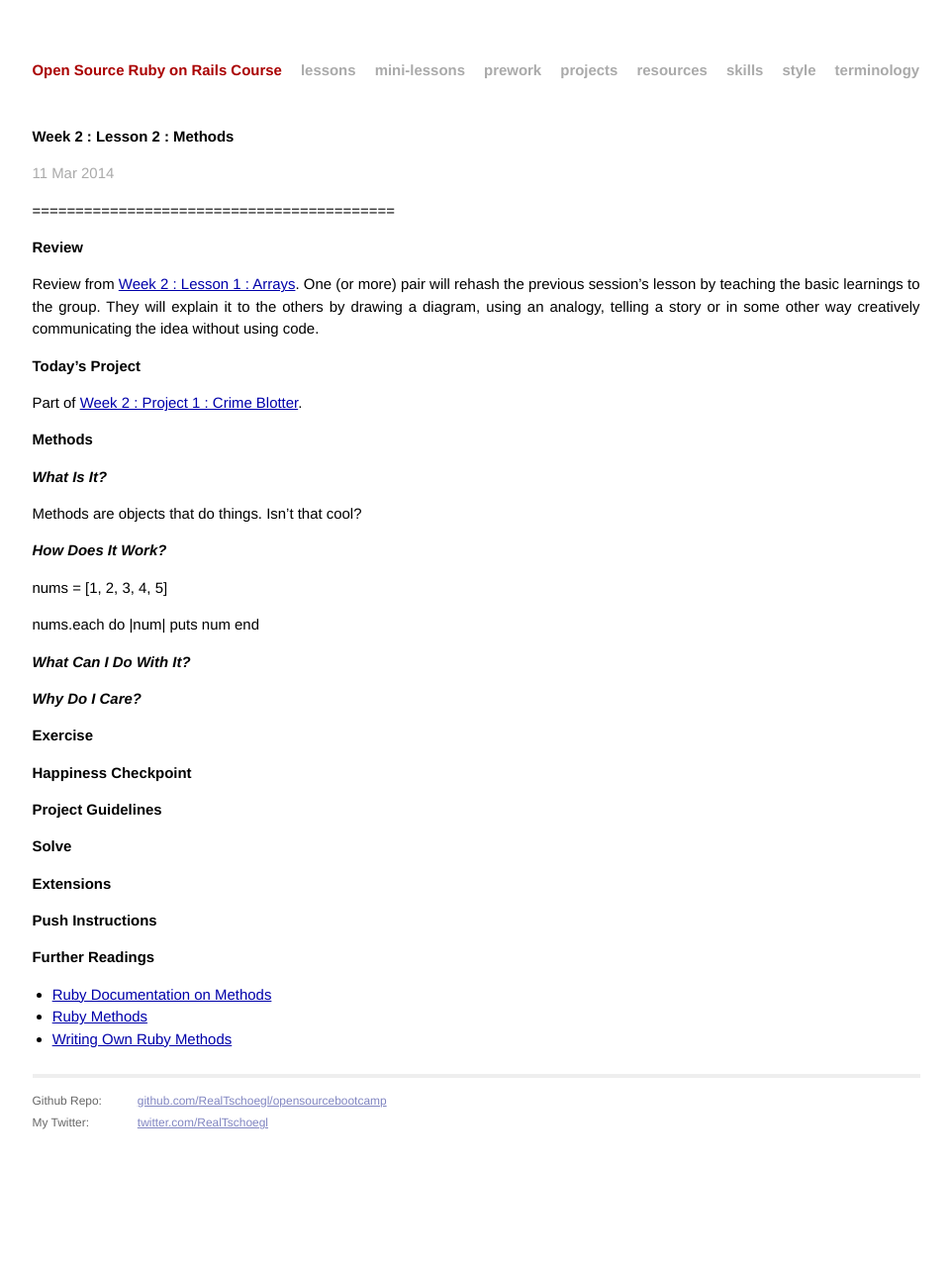
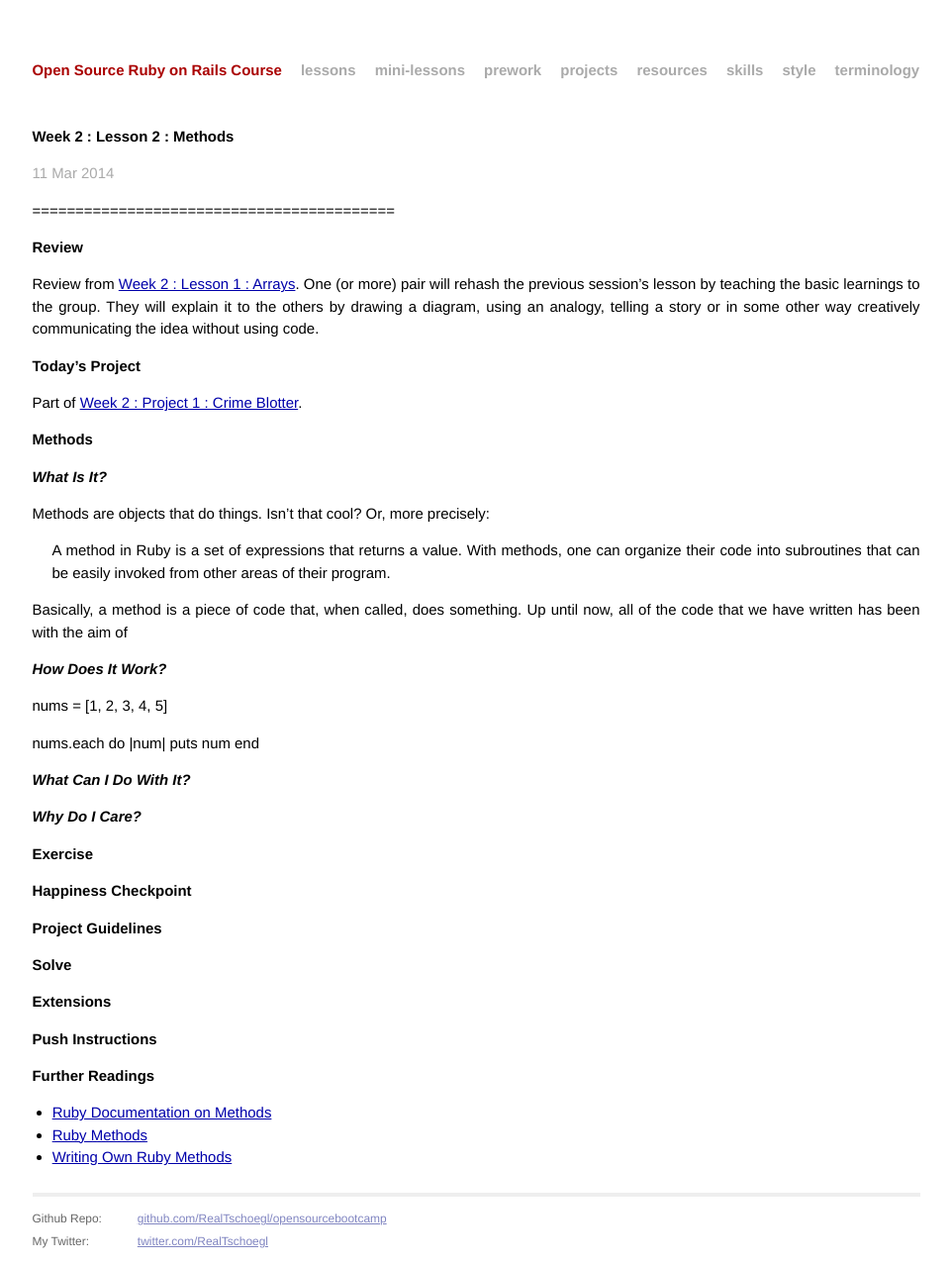
Before and after one commit to RealTschoegl/opensourcebootcamp, a Jekyll site: the page built from _posts/2014-03-11-lesson-methods.markdown, in a window 1280 px wide. Shown: the whole page at 99% size, without its empty margins (159-1120 px from the left). Built offline with Jekyll 4.4.1, drawn with Linux system fonts in a browser that asks for light colours; Markdown is read by kramdown in place of the engine named in the settings; before the commit the page ends 1158 px from its top, so only the background shows below that.

Commit message:
Updated 2014-03-11-lesson-methods.markdown

```diff
--- a/_posts/2014-03-11-lesson-methods.markdown
+++ b/_posts/2014-03-11-lesson-methods.markdown
@@ -17,7 +17,11 @@ Part of [Week 2 : Project 1 : Crime Blotter]({{ site.baseurl}}{% post_url 2014-0
 
 ### _What Is It?_
 
-Methods are objects that do things.  Isn't that cool?
+Methods are objects that do things.  Isn't that cool?  Or, more precisely:
+
+> A method in Ruby is a set of expressions that returns a value. With methods, one can organize their code into subroutines that can be easily invoked from other areas of their program.
+
+Basically, a method is a piece of code that, when called, does something.  Up until now, all of the code that we have written has been with the aim of
 
 ### _How Does It Work?_
 
```
